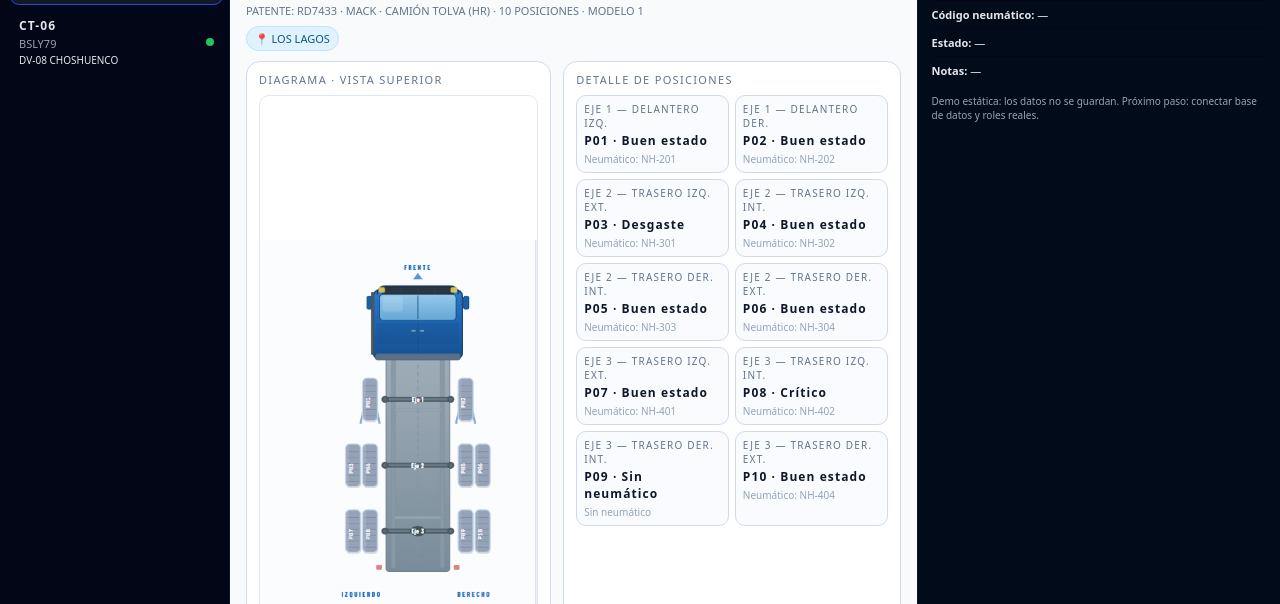
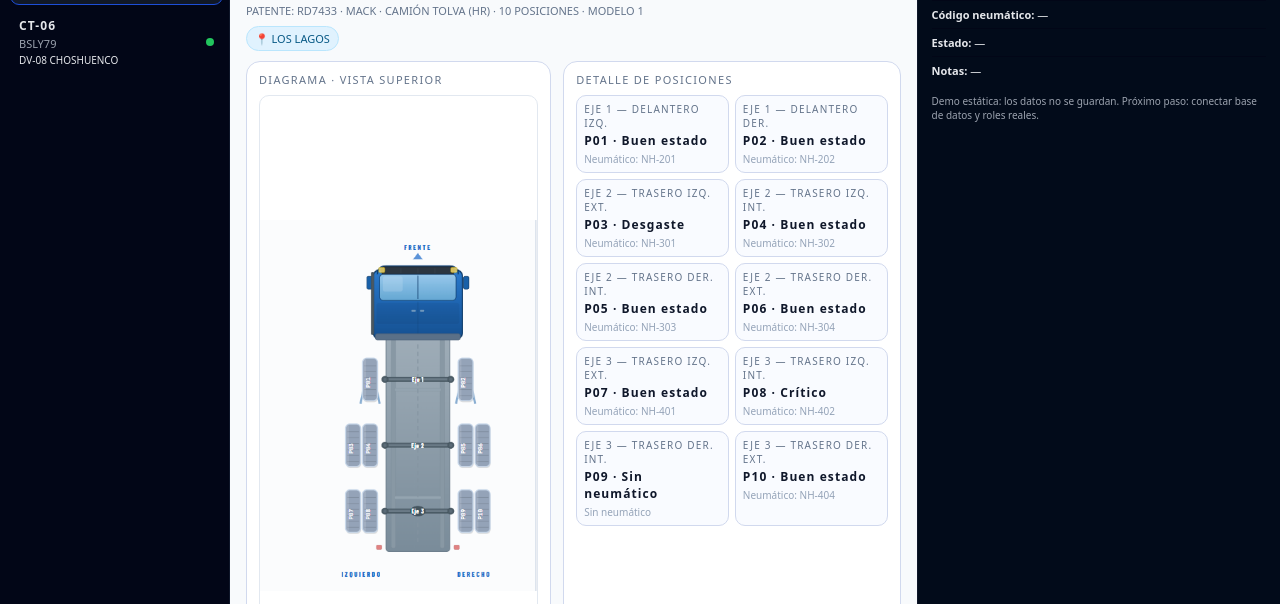
Before and after one commit to lcifuentes-code/control-neumaticos-harcha, a plain HTML site: page panel.html in a window 1280 px wide. Shown: the part 196-800 px from the top of the page. Drawn offline with Linux system fonts and the light colour scheme.

Commit message:
Update panel.html

```diff
--- a/panel.html
+++ b/panel.html
@@ -346,7 +346,7 @@
       height: 100%;
       object-fit: contain;
       display: block;
-      transform: translateY(-20px);
+      transform: translateY(-40px);
     }
 
     /* Hotspots (ruedas clickeables) */
@@ -371,7 +371,7 @@
     }
 
     /* Coordenadas aproximadas (AJUSTABLES) para tu imagen Modelo 1 (10 ruedas) */
-    .hs-p01{ left: 23%; top:30%; } /* eje 1 izq */
+    .hs-p01{ left: 26%; top:30%; } /* eje 1 izq */
     .hs-p02{ left: 69%; top: 42%; } /* eje 1 der */
 
     .hs-p03{ left: 14%; top: 58%; } /* eje 2 izq ext */
```
